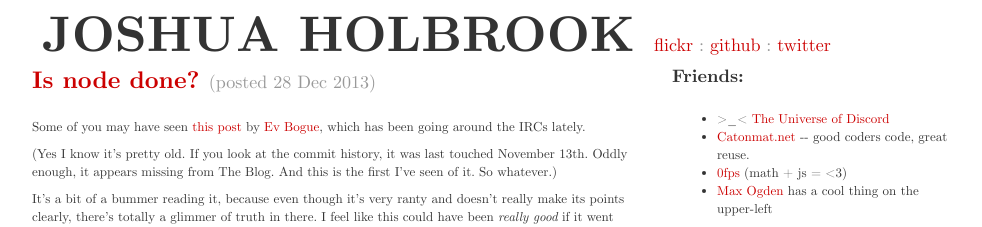
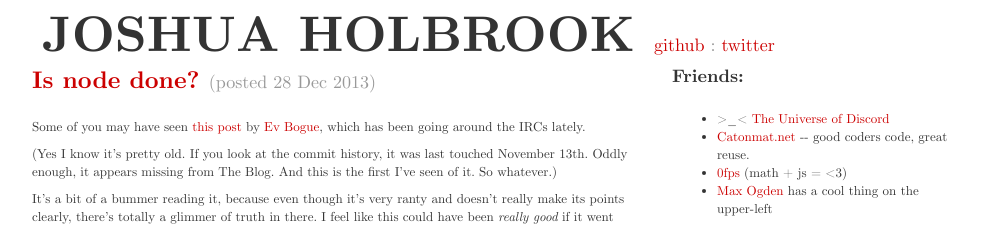
Before and after one commit to jfhbrook/jfhbrook.github.io, a Jekyll site: the page built from index.html, in a window 1280 px wide. Shown: the top 227 px of the page, without its empty margins (138-1120 px from the left). Built offline with Jekyll 4.4.1, drawn with Linux system fonts in a browser that asks for light colours; nearby versions of some CDN libraries.

Commit message:
Remove flickr link

```diff
--- a/_layouts/main.html
+++ b/_layouts/main.html
@@ -53,9 +53,10 @@
         <div class="row">
           <div class="span12">
             <header style="padding-top: 20px; padding-left: 10px;">
-              <h1 style="font-size: 50px;">JOSHUA HOLBROOK <small><a href="http://www.flickr.com/photos/jesusabdullah">flickr</a> :
-              <a href="http://www.github.com/jesusabdullah">github</a> :
-              <a href="http://www.twitter.com/jesusabdullah">twitter</a></small></h1>
+              <h1 style="font-size: 50px;">JOSHUA HOLBROOK <small>
+                <a href="http://www.github.com/jesusabdullah">github</a> :
+                <a href="http://www.twitter.com/jesusabdullah">twitter</a>
+              </small></h1>
             </header>
 
           </div>
```
